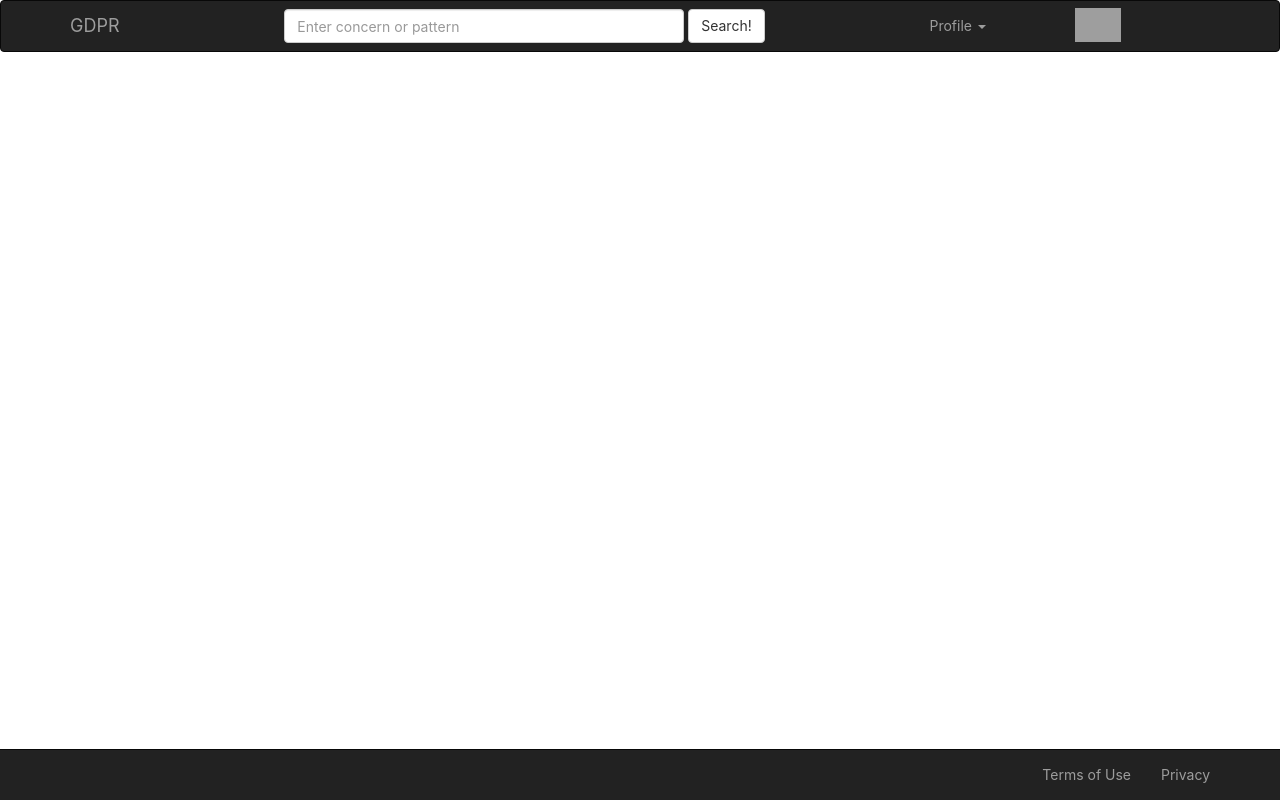
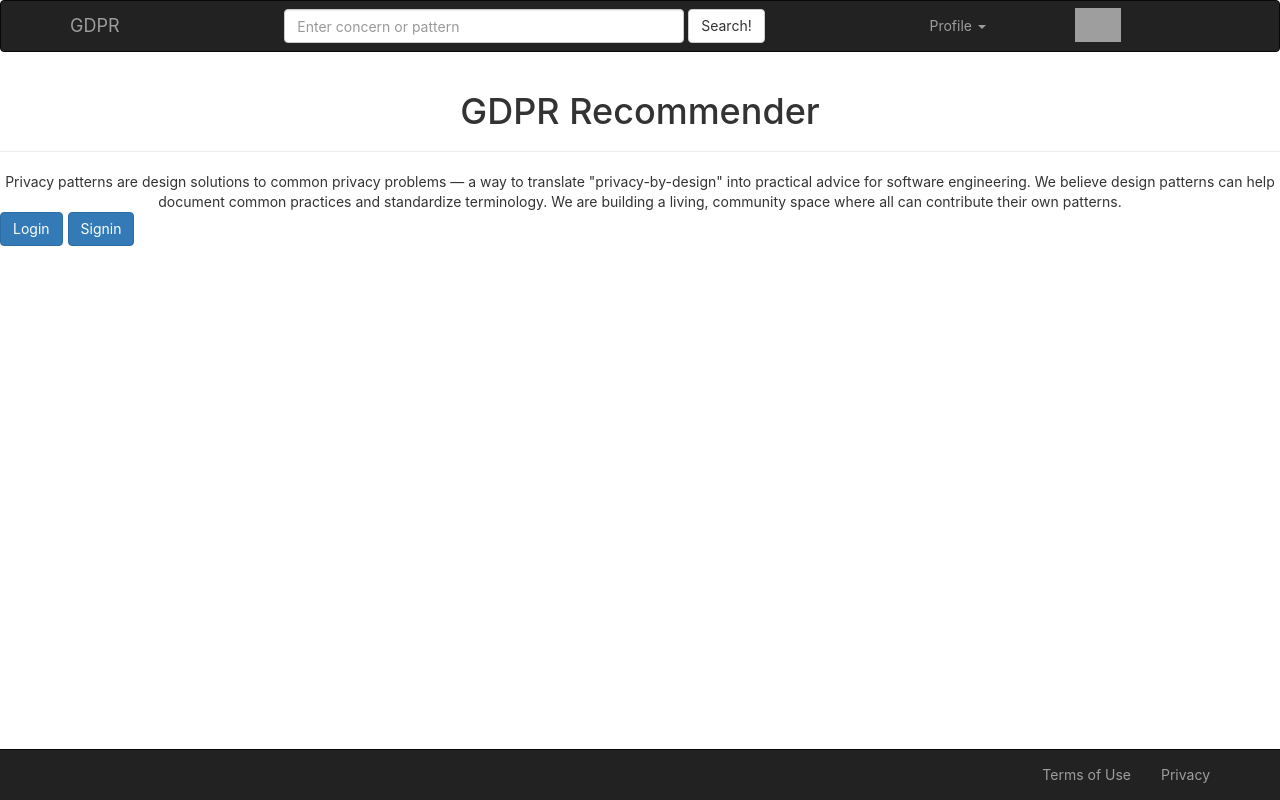
Before and after one commit to Tunc88/GDPR_Heroku, a React (Create React App) app in the folder client/: page / in a window 1280 px wide. Built offline with nearby package versions, Linux system fonts and the light colour scheme; grey boxes are pictures that could not be loaded.

Commit message:
Description

```diff
--- a/client/src/App.js
+++ b/client/src/App.js
@@ -4,12 +4,14 @@ import "./App.css";
 
 import NavigationBar from "./components/navigation/NavigationBar/NavigationBar";
 import Footer from "./components/Footer";
+import Description from "./components/Description";
 
 class App extends Component {
   render() {
     return (
       <div className="App">
         <NavigationBar />
+        <Description />
         <Footer />
       </div>
     );
--- /dev/null
+++ b/client/src/components/Description.js
@@ -0,0 +1,29 @@
+import React, { Component } from "react";
+import { PageHeader, ButtonToolbar, Button } from "react-bootstrap";
+
+import "./Description.css";
+
+class Description extends React.Component {
+  render() {
+    return (
+      <div>
+        <PageHeader>GDPR Recommender</PageHeader>
+        <span>
+          Privacy patterns are design solutions to common privacy problems — a
+          way to translate "privacy-by-design" into practical advice for
+          software engineering. We believe design patterns can help document
+          common practices and standardize terminology. We are building a
+          living, community space where all can contribute their own patterns.
+        </span>
+        <div className="rowC">
+          <ButtonToolbar>
+            <Button bsStyle="primary">Login</Button>
+            <Button bsStyle="primary">Signin</Button>
+          </ButtonToolbar>
+        </div>
+      </div>
+    );
+  }
+}
+
+export default Description;
--- /dev/null
+++ b/client/src/components/navigation/NavigationBar/Description.js
@@ -0,0 +1,37 @@
+import React, { Component } from "react";
+import {
+  PageHeader,
+  ButtonToolbar,
+  Button,
+  Grid,
+  Row,
+  Col
+} from "react-bootstrap";
+
+import "./Description.css";
+
+class Description extends React.Component {
+  render() {
+    return (
+      <div>
+        <PageHeader>GDPR Recommender</PageHeader>
+        <span>
+          Privacy patterns are design solutions to common privacy problems — a
+          way to translate "privacy-by-design" into practical advice for
+          software engineering. We believe design patterns can help document
+          common practices and standardize terminology. We are building a
+          living, community space where all can contribute their own patterns.
+        </span>
+
+        <div className="rowC">
+          <ButtonToolbar>
+            <Button bsStyle="primary">Login</Button>
+            <Button bsStyle="primary">Signin</Button>
+          </ButtonToolbar>
+        </div>
+      </div>
+    );
+  }
+}
+
+export default Description;
```
Also changed, not shown: client/src/components/Description.css (added), 1 other file (tests, documents, lock files or other folders).
